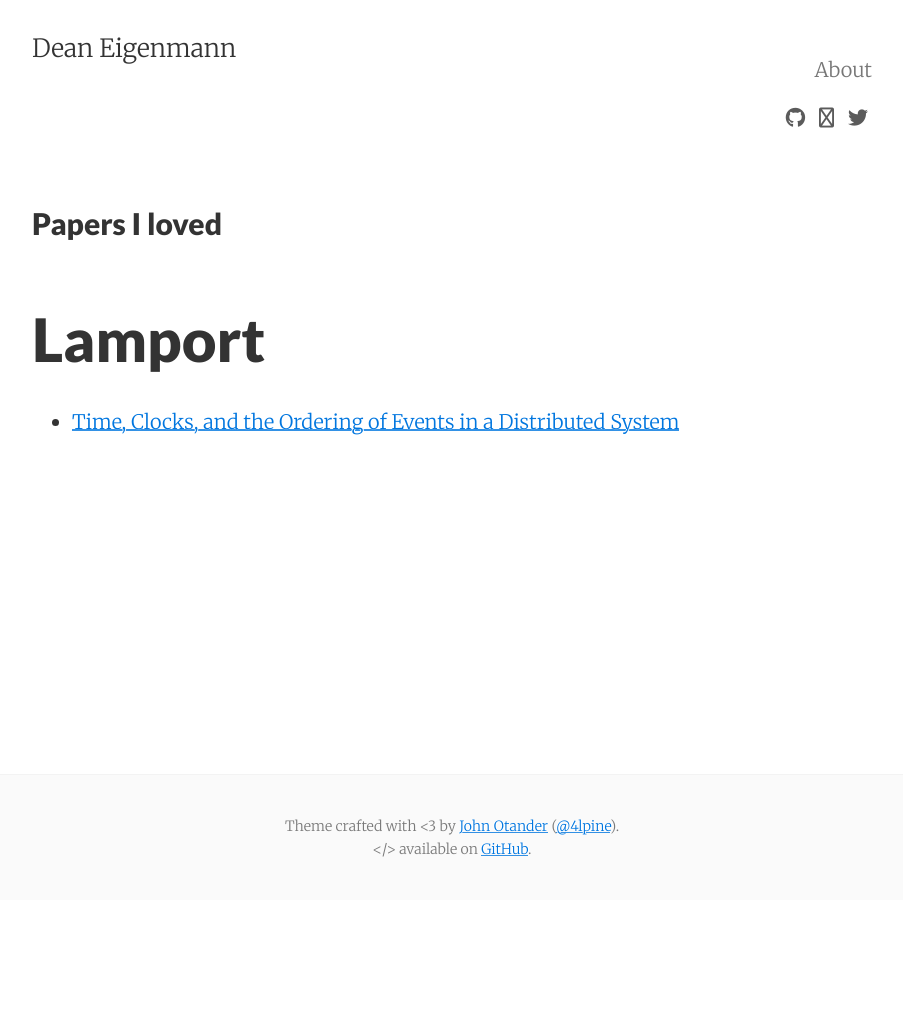
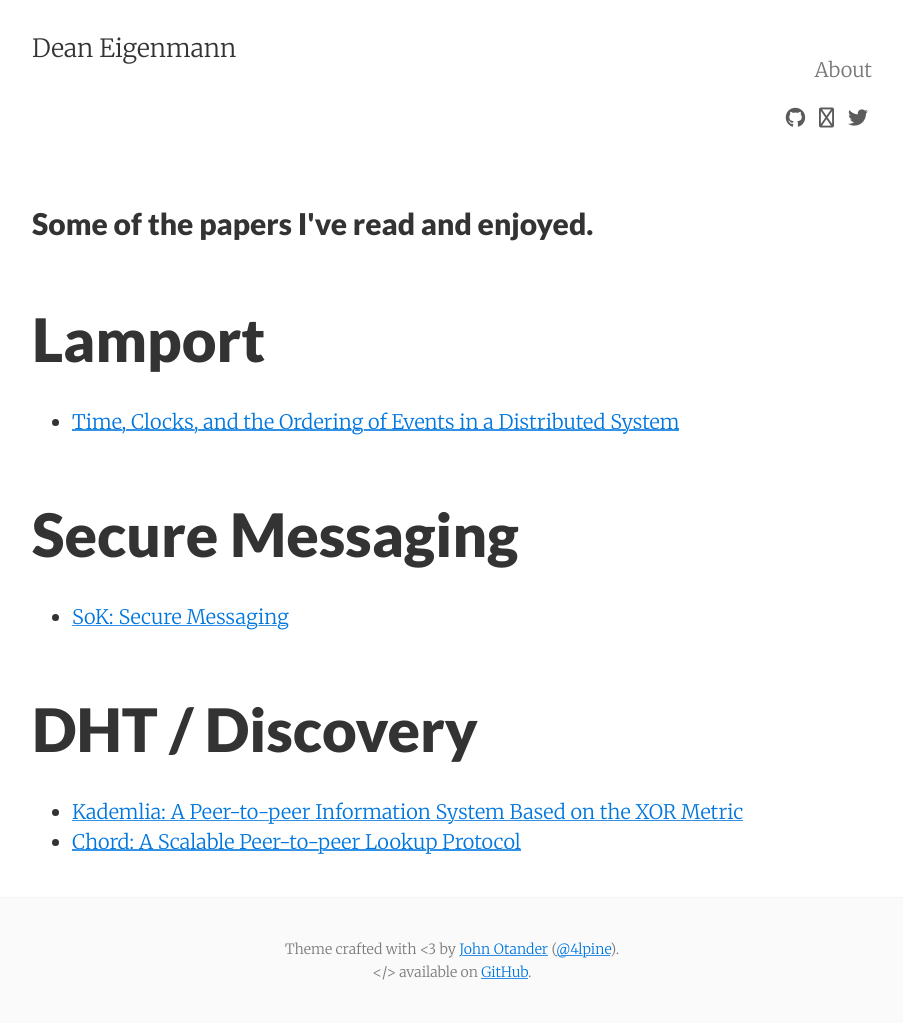
Before and after one commit to decanus/dean.eigenmann.me, a Jekyll site: the page built from papers_i_loved.md, in a window 1280 px wide. Shown: the whole page, without its empty margins (188-1091 px from the left). Built offline with Jekyll 4.4.1, drawn with Linux system fonts in a browser that asks for light colours; nearby versions of some CDN libraries; before the commit the page ends 900 px from its top, so only the background shows below that.

Commit message:
Update papers_i_loved.md

```diff
--- a/papers_i_loved.md
+++ b/papers_i_loved.md
@@ -1,9 +1,16 @@
 ---
 layout: page
-title: Papers I loved
+title: Some of the papers I've read and enjoyed.
 permalink: /papers-i-loved/
 tags: papers-i-loved
 ---
 
 # Lamport
  - [Time, Clocks, and the Ordering of Events in a Distributed System ](https://lamport.azurewebsites.net/pubs/time-clocks.pdf)
+
+# Secure Messaging
+ - [SoK: Secure Messaging](http://cacr.uwaterloo.ca/techreports/2015/cacr2015-02.pdf)
+
+# DHT / Discovery
+ - [Kademlia: A Peer-to-peer Information System Based on the XOR Metric](https://pdos.csail.mit.edu/~petar/papers/maymounkov-kademlia-lncs.pdf)
+ - [Chord: A Scalable Peer-to-peer Lookup Protocol](https://pdos.csail.mit.edu/papers/ton:chord/paper-ton.pdf)
```
